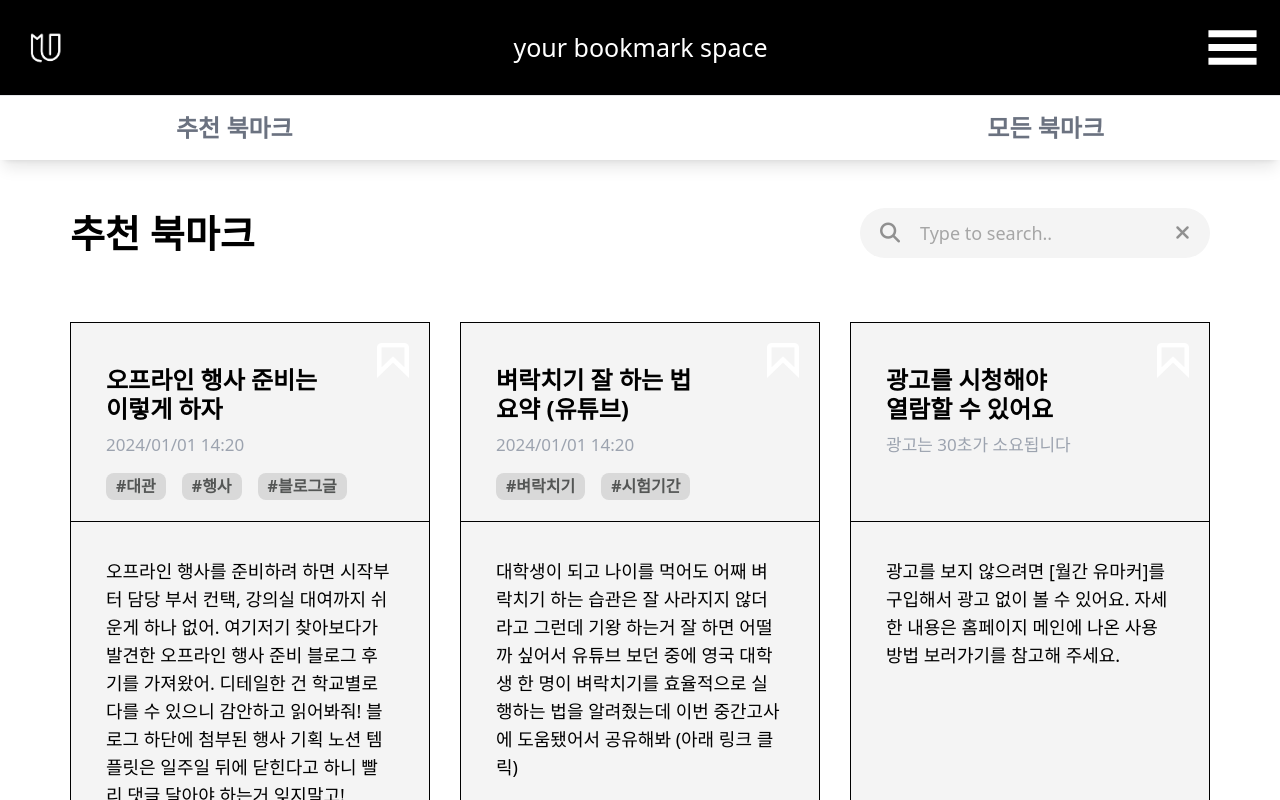
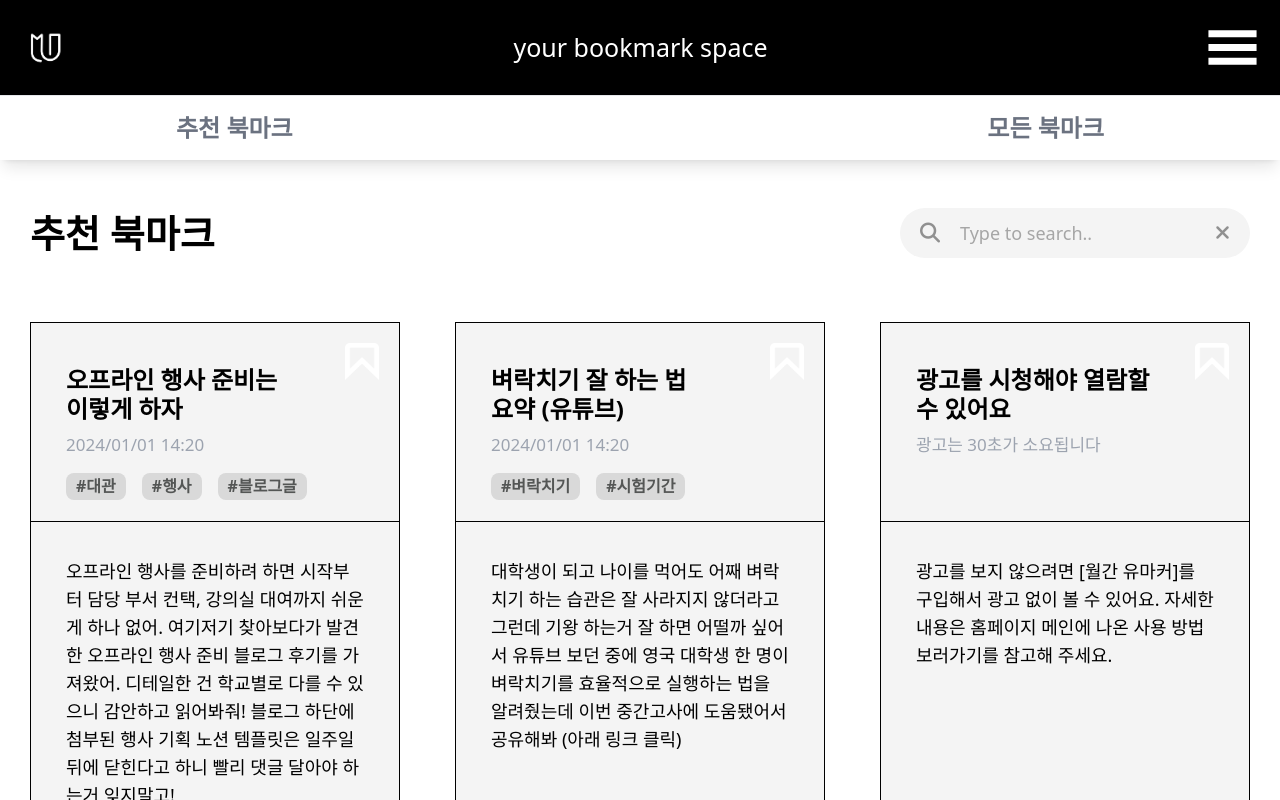
Before and after one commit to UMC-Umark/umark-FE, a React (Create React App) app: page /Recommend in a window 1280 px wide. Shown: the top 800 px of the page. Built offline with nearby package versions, Linux system fonts and the light colour scheme; no server answers.

Commit message:
justify feature-recommend contents

```diff
--- a/src/pages/Recommend.css
+++ b/src/pages/Recommend.css
@@ -140,7 +140,7 @@ h6,
 
 @media (min-width: 1280px) {
     .container {
-        max-width: 1200px;
+        max-width: 2400px;
     }
 }
 
@@ -168,11 +168,17 @@ h6,
     padding-left: 15px;
 }
 
-@media (min-width: 576px) {
+@media (min-width: 376px) {
     .col-sm-auto {
         flex: 0 0 100%;
         width: auto;
         max-width: 100%;
+        display: flex;
+        justify-content: center;
+    }
+    .top-container {
+        display: flex;
+        justify-content: center;
     }
 }
 
@@ -181,12 +187,33 @@ h6,
         flex: 0 0 50%;
         max-width: 50%;
     }
+    .col-md-6:nth-child(odd) {
+        justify-content: flex-start;
+    }
+    .col-md-6:nth-child(even) {
+        justify-content: flex-end;
+    }
+    .top-container {
+        display: flex;
+        justify-content: space-between;
+    }
 }
 
 @media (min-width: 1200px) {
     .col-lg-4 {
         flex: 0 0 33.33333%;
         max-width: 33.33333%;
+    }
+    .col-lg-4:nth-child(3n - 2) {
+        justify-content: flex-start;
+    }
+
+    .col-lg-4:nth-child(3n - 1) {
+        justify-content: center;
+    }
+
+    .col-lg-4:nth-child(3n) {
+        justify-content: flex-end;
     }
 }
 
```
